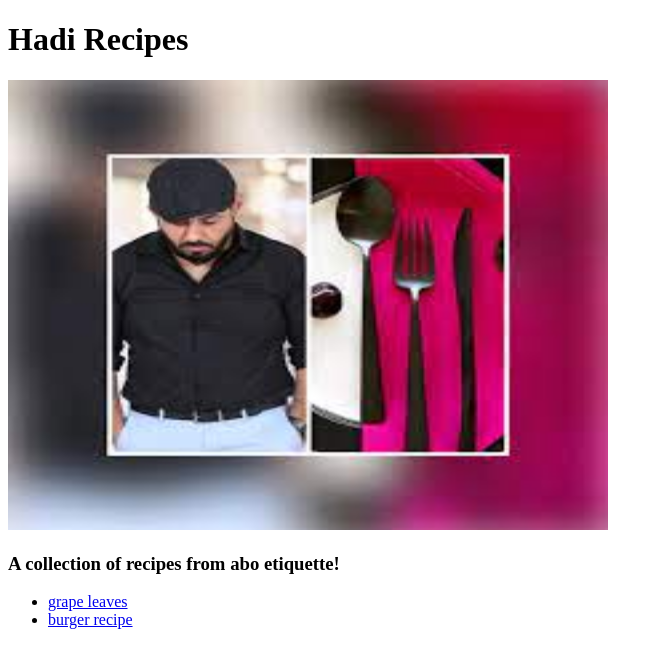
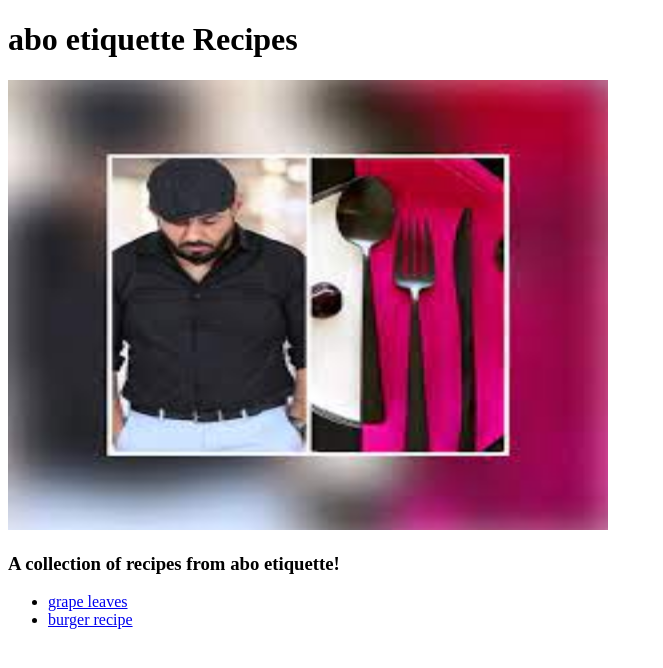
Before and after one commit to Hadibadi99/html-hadi, a plain HTML site: page index.html in a window 1280 px wide. Shown: the whole page, without its empty margins (0-663 px from the left). Drawn offline with Linux system fonts and the light colour scheme.

Commit message:
new dish

```diff
--- a/index.html
+++ b/index.html
@@ -6,7 +6,7 @@
     <title>Document</title>
 </head>
 <body>
-    <h1>Hadi Recipes</h1>
+    <h1>abo etiquette Recipes</h1>
     <img src="recipes/images/abo.jpg"style="width:600px;height:450px;">
 
     <h3>A collection of recipes from abo etiquette!</h3>
```
Also changed, not shown: recipes/sharawma.html (added).
